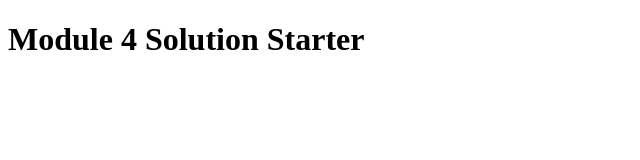
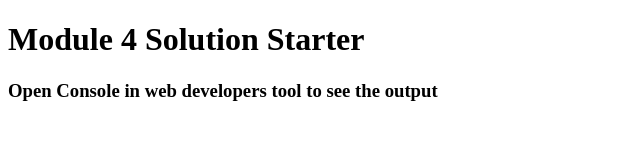
Before and after one commit to nishisharma311/module4, a plain HTML site: page index.html in a window 1280 px wide. Shown: the whole page, without its empty margins (0-640 px from the left). Drawn offline with Linux system fonts and the light colour scheme.

Commit message:
Update index.html

```diff
--- a/index.html
+++ b/index.html
@@ -12,5 +12,6 @@
 </head>
 <body>
   <h1>Module 4 Solution Starter</h1>
+  <h3>Open Console in web developers tool to see the output</h3>
 </body>
 </html>
```
